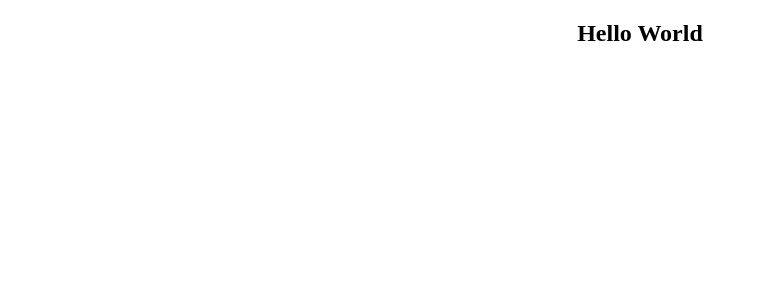
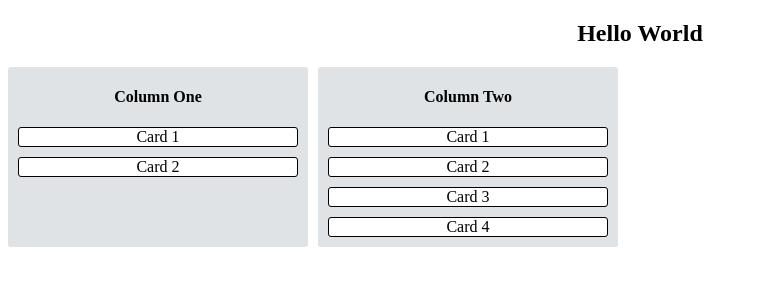
Before and after one commit to alexventuraio/trello-clone-client, a React (Create React App) app: page / in a window 1280 px wide. Shown: the top 300 px of the page, without its empty margins (0-757 px from the left). Built offline with nearby package versions, Linux system fonts and the light colour scheme.

Commit message:
Connect App to redux state and get lists and cards from state. Render each list and cards dynamically.

```diff
--- a/src/components/App.js
+++ b/src/components/App.js
@@ -1,13 +1,34 @@
 import React from 'react';
+import { connect } from 'react-redux';
+
+import TrelloList from './TrelloList';
 
 import './App.css';
 
-function App() {
+const App = props => {
+  const { lists } = props;
+
   return (
     <div className="App">
       <h2>Hello World</h2>
+      <div style={styles.listContainer}>
+        {lists.map(list => (
+          <TrelloList title={list.title} cards={list.cards} />
+        ))}
+      </div>
     </div>
   );
-}
+};
 
-export default App;
+const styles = {
+  listContainer: {
+    display: 'flex',
+    flexDirection: 'row',
+  },
+};
+
+const mapStateToProps = state => ({
+  lists: state.lists,
+});
+
+export default connect(mapStateToProps)(App);
--- /dev/null
+++ b/src/components/TrelloCard.js
@@ -0,0 +1,16 @@
+import React from 'react';
+
+const styles = {
+  card: {
+    backgroundColor: '#fff',
+    border: '1px solid black',
+    borderRadius: 3,
+    margin: '10px',
+  },
+};
+
+const TrelloCard = ({ text }) => {
+  return <div style={styles.card}>{text}</div>;
+};
+
+export default TrelloCard;
--- /dev/null
+++ b/src/components/TrelloList.js
@@ -0,0 +1,24 @@
+import React from 'react';
+import TrelloCard from './TrelloCard';
+
+const styles = {
+  container: {
+    backgroundColor: '#dfe3e6',
+    borderRadius: 3,
+    width: 300,
+    marginRight: 10,
+  },
+};
+
+const TrelloList = ({ title, cards }) => {
+  return (
+    <div style={styles.container}>
+      <h4>{title}</h4>
+      {cards.map(card => (
+        <TrelloCard text={card.text} />
+      ))}
+    </div>
+  );
+};
+
+export default TrelloList;
--- a/src/reducers/listReducer.js
+++ b/src/reducers/listReducer.js
@@ -1,6 +1,6 @@
 const initialState = [
   {
-    title: 'One',
+    title: 'Column One',
     id: 0,
     cards: [
       {
@@ -10,6 +10,28 @@ const initialState = [
       {
         id: 1,
         text: 'Card 2',
+      },
+    ],
+  },
+  {
+    title: 'Column Two',
+    id: 1,
+    cards: [
+      {
+        id: 0,
+        text: 'Card 1',
+      },
+      {
+        id: 1,
+        text: 'Card 2',
+      },
+      {
+        id: 2,
+        text: 'Card 3',
+      },
+      {
+        id: 3,
+        text: 'Card 4',
       },
     ],
   },
```
